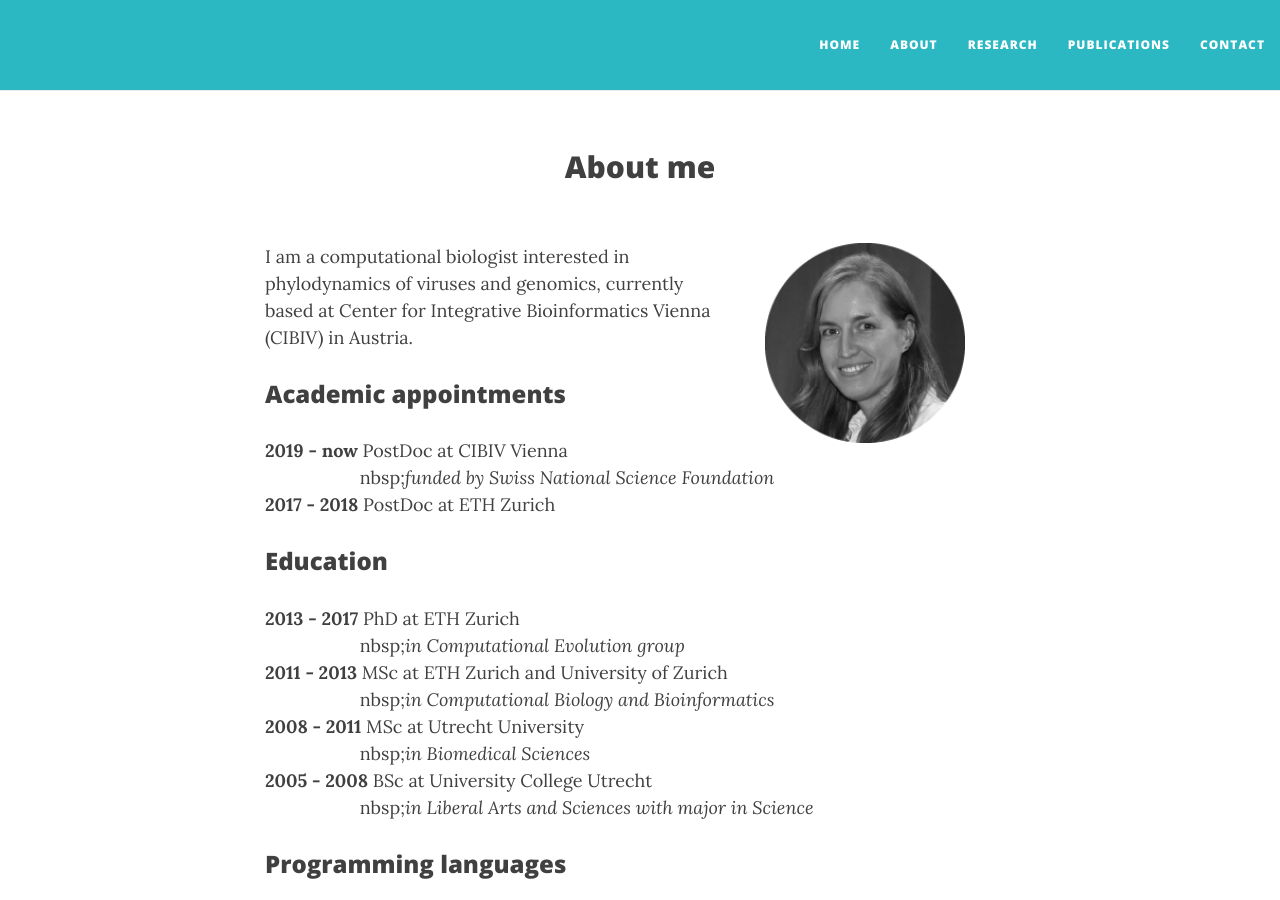
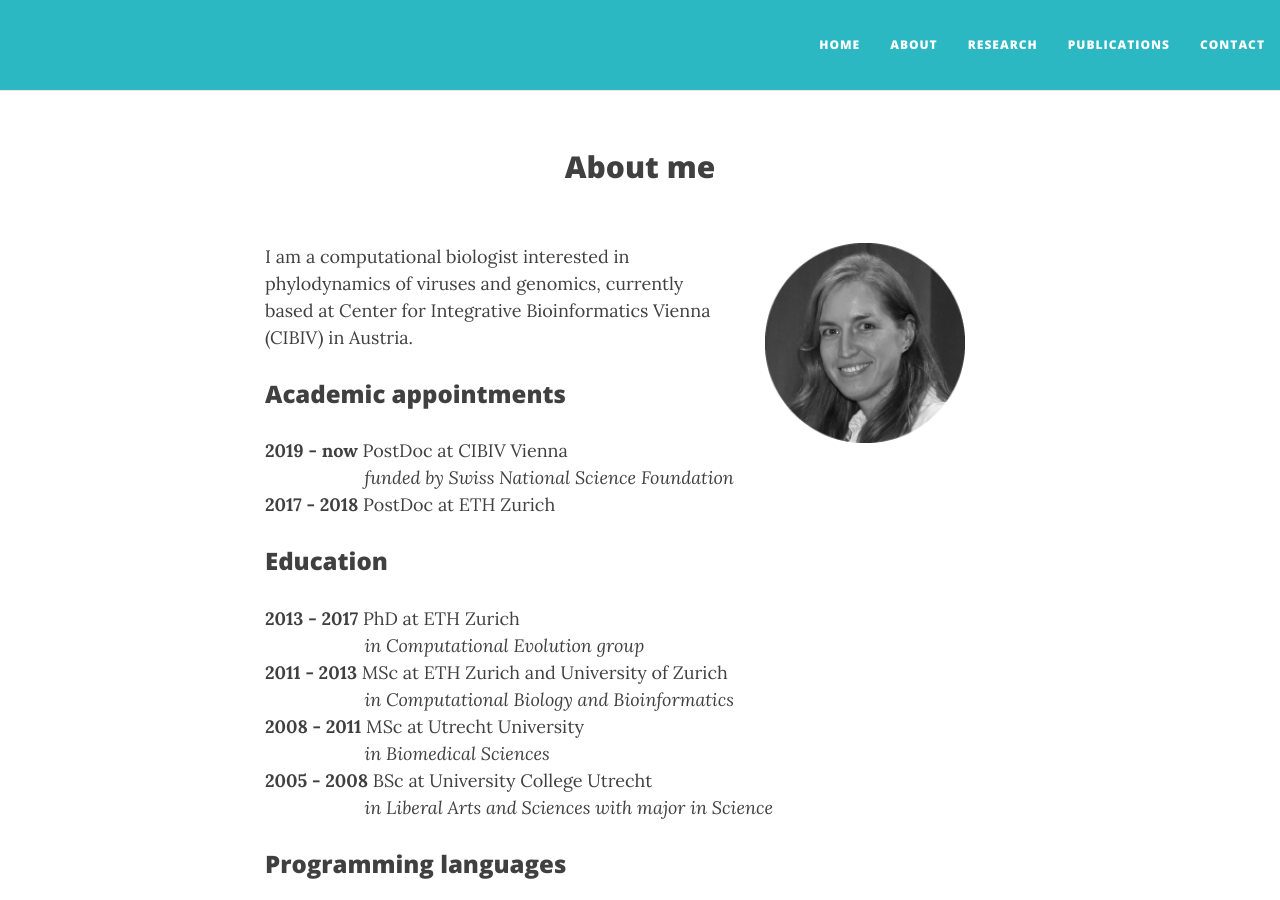
Before and after one commit to boskovav/boskovav.github.io, a Jekyll site: the page built from about.md, in a window 1280 px wide and 900 px high. Built offline with Jekyll 4.4.1, drawn with Linux system fonts in a browser that asks for light colours; nearby versions of some CDN libraries.

Commit message:
fixing spaces

```diff
--- a/about.md
+++ b/about.md
@@ -8,18 +8,18 @@ I am a computational biologist interested in phylodynamics of viruses and genomi
 
 ### Academic appointments
 **2019 - now** PostDoc at CIBIV Vienna
-&nbsp;&nbsp;&nbsp;&nbsp;&nbsp;&nbsp;&nbsp;&nbsp;&nbsp;&nbsp;&nbsp;&nbsp;&nbsp;&nbsp;&nbsp;&nbsp;&nbsp;&nbsp;&nbsp;&nbsp;nbsp;_funded by Swiss National Science Foundation_
+&nbsp;&nbsp;&nbsp;&nbsp;&nbsp;&nbsp;&nbsp;&nbsp;&nbsp;&nbsp;&nbsp;&nbsp;&nbsp;&nbsp;&nbsp;&nbsp;&nbsp;&nbsp;&nbsp;&nbsp;&nbsp;_funded by Swiss National Science Foundation_
 **2017 - 2018** PostDoc at ETH Zurich
 
 ### Education
 **2013 - 2017** PhD at ETH Zurich
-&nbsp;&nbsp;&nbsp;&nbsp;&nbsp;&nbsp;&nbsp;&nbsp;&nbsp;&nbsp;&nbsp;&nbsp;&nbsp;&nbsp;&nbsp;&nbsp;&nbsp;&nbsp;&nbsp;&nbsp;nbsp;_in Computational Evolution group_
+&nbsp;&nbsp;&nbsp;&nbsp;&nbsp;&nbsp;&nbsp;&nbsp;&nbsp;&nbsp;&nbsp;&nbsp;&nbsp;&nbsp;&nbsp;&nbsp;&nbsp;&nbsp;&nbsp;&nbsp;&nbsp;_in Computational Evolution group_
 **2011 - 2013** MSc at ETH Zurich and University of Zurich
-&nbsp;&nbsp;&nbsp;&nbsp;&nbsp;&nbsp;&nbsp;&nbsp;&nbsp;&nbsp;&nbsp;&nbsp;&nbsp;&nbsp;&nbsp;&nbsp;&nbsp;&nbsp;&nbsp;&nbsp;nbsp;_in Computational Biology and Bioinformatics_
+&nbsp;&nbsp;&nbsp;&nbsp;&nbsp;&nbsp;&nbsp;&nbsp;&nbsp;&nbsp;&nbsp;&nbsp;&nbsp;&nbsp;&nbsp;&nbsp;&nbsp;&nbsp;&nbsp;&nbsp;&nbsp;_in Computational Biology and Bioinformatics_
 **2008 - 2011** MSc at Utrecht University
-&nbsp;&nbsp;&nbsp;&nbsp;&nbsp;&nbsp;&nbsp;&nbsp;&nbsp;&nbsp;&nbsp;&nbsp;&nbsp;&nbsp;&nbsp;&nbsp;&nbsp;&nbsp;&nbsp;&nbsp;nbsp;_in Biomedical Sciences_
+&nbsp;&nbsp;&nbsp;&nbsp;&nbsp;&nbsp;&nbsp;&nbsp;&nbsp;&nbsp;&nbsp;&nbsp;&nbsp;&nbsp;&nbsp;&nbsp;&nbsp;&nbsp;&nbsp;&nbsp;&nbsp;_in Biomedical Sciences_
 **2005 - 2008** BSc at University College Utrecht
-&nbsp;&nbsp;&nbsp;&nbsp;&nbsp;&nbsp;&nbsp;&nbsp;&nbsp;&nbsp;&nbsp;&nbsp;&nbsp;&nbsp;&nbsp;&nbsp;&nbsp;&nbsp;&nbsp;&nbsp;nbsp;_in Liberal Arts and Sciences with major in Science_
+&nbsp;&nbsp;&nbsp;&nbsp;&nbsp;&nbsp;&nbsp;&nbsp;&nbsp;&nbsp;&nbsp;&nbsp;&nbsp;&nbsp;&nbsp;&nbsp;&nbsp;&nbsp;&nbsp;&nbsp;&nbsp;_in Liberal Arts and Sciences with major in Science_
 
 ### Programming languages
 Java, R, Bash and basics of C++, Python and Perl
```
